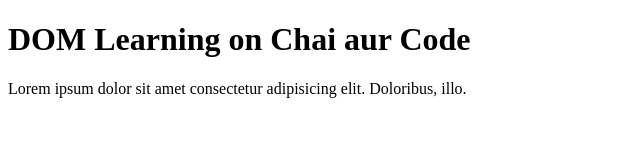
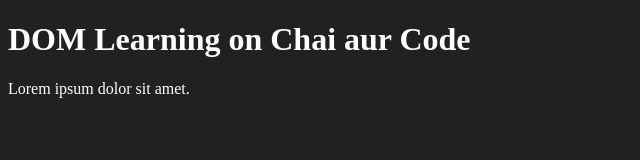
Before and after one commit to Sambodhi-Roy/js-rewind, a plain HTML site: page 06_dom/01_dom.html in a window 1280 px wide. Shown: the whole page, without its empty margins (0-640 px from the left). Drawn offline with Linux system fonts and the light colour scheme.

Commit message:
DOM Added

```diff
--- a/06_dom/01_dom.html
+++ b/06_dom/01_dom.html
@@ -3,11 +3,17 @@
 <head>
     <meta charset="UTF-8">
     <title>DOM Learning</title>
+    <style>
+        .bg-black{
+            background-color: #212121;
+            color: #fff;
+        }
+    </style>
 </head>
-<body>
-    <div class="bg-black">
-        <h1 class="heading">DOM Learning on Chai aur Code</h1>
-        <p>Lorem ipsum dolor sit amet consectetur adipisicing elit. Doloribus, illo.</p>
+<body class="bg-black">
+    <div>
+        <h1 id="title" class="heading">DOM Learning on Chai aur Code</h1>
+        <p>Lorem ipsum dolor sit amet.</p>
     </div>
 </body>
 </html>
```
